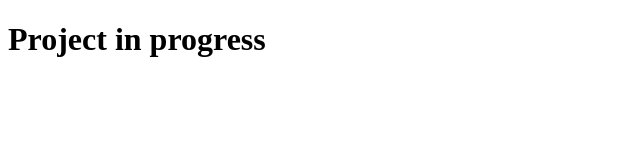
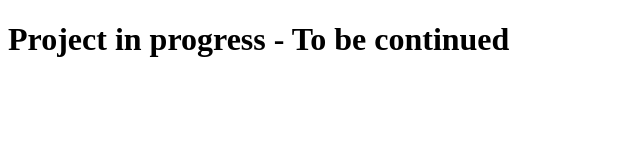
Before and after one commit to Heli-Son/coursera-test, a plain HTML site: page site/index.html in a window 1280 px wide. Shown: the whole page, without its empty margins (0-640 px from the left). Drawn offline with Linux system fonts and the light colour scheme.

Commit message:
AccesShare

```diff
--- a/site/index.html
+++ b/site/index.html
@@ -4,6 +4,6 @@
     <title>AccesShare: The borrow of tomorrow</title>
 </head>
 <body>
-<h1>Project in progress</h1>
+<h1>Project in progress - To be continued</h1>
 </body>
 </html>
```
